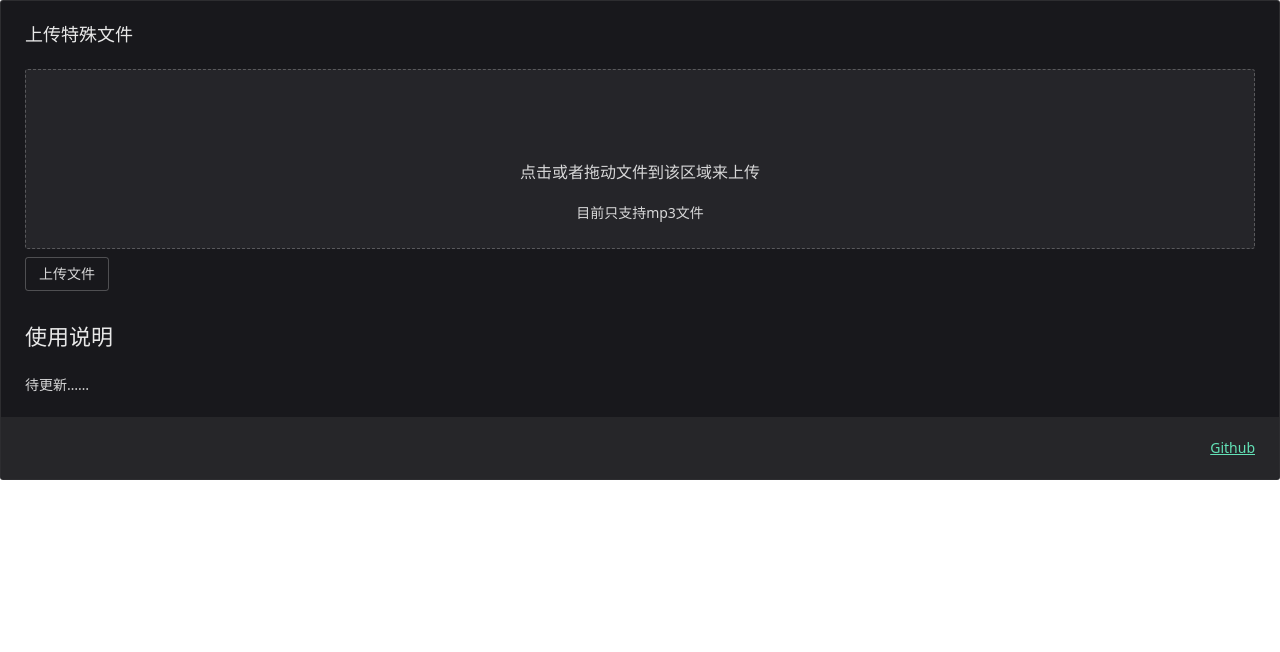
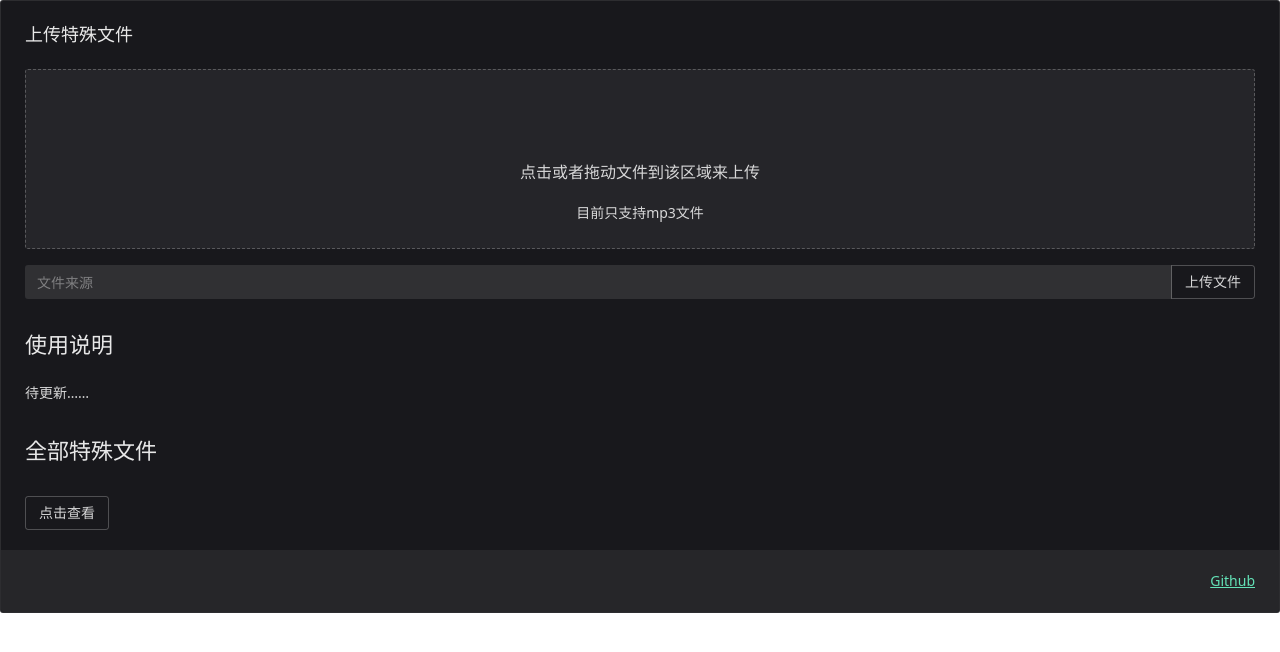
Before and after one commit to XYY-huijiwiki/mini-dashboard, a Vue app: page / in a window 1280 px wide. Shown: the top 652 px of the page. Built offline with nearby package versions, Linux system fonts and the light colour scheme; some icons are missing.

Commit message:
添加查看文件列表的功能

```diff
--- a/package.json
+++ b/package.json
@@ -8,11 +8,13 @@
     "preview": "vite preview"
   },
   "dependencies": {
+    "await-sleep": "^0.0.1",
     "vue": "^3.2.45"
   },
   "devDependencies": {
     "@vicons/ionicons5": "^0.12.0",
     "@vitejs/plugin-vue": "^4.0.0",
+    "axios": "^1.3.1",
     "naive-ui": "^2.34.3",
     "unplugin-vue-components": "^0.23.0",
     "vite": "^4.0.0"
--- a/src/App.vue
+++ b/src/App.vue
@@ -2,28 +2,38 @@
 import { ref } from 'vue';
 import { darkTheme } from 'naive-ui';
 import { ArchiveOutline as ArchiveIcon } from '@vicons/ionicons5';
-// import { encode, decode } from 'js-base64';
 import sleep from 'await-sleep';
 
+var fileSource = ref('');
 var loading = ref(false);
 let fileList;
 async function uploader() {
   loading.value = true;
-  for (let file in fileList) {
-    await sleep(1000);
+  for (let index in fileList) {
+    let file = fileList[index];
     let reader = new FileReader();
-    reader.readAsDataURL(fileList[file]['file']);
+    reader.readAsDataURL(file['file']);
     reader.onload = async (ev) => {
-      let fileName = fileList[file]['name'];
+      let fileName = file['name'];
       let fileContent = ev.target?.result;
       if (fileContent?.length > 1024 * 1024 * 2) {
-        loading.value = false;
-        $message.error(`文件 ${fileName} 超过1.5MB`);
+        // $message.error(`文件 ${fileName} 超过1.5MB`);
         console.log(`文件 ${fileName} 超过1.5MB`);
         return;
       }
-      // console.log(fileName);
-      // console.log(fileContent);
+
+      let fileSourceStr = fileSource.value ? `\n{{文件来源|${fileSource.value}}}` : '';
+
+      // 测试用
+      console.log(`file`);
+      console.log(file);
+      console.log(`fileName`);
+      console.log(fileName);
+      console.log(`fileContent`);
+      console.log(fileContent);
+      console.log(`fileSourceStr`);
+      console.log(fileSourceStr);
+      return;
 
       try {
         await new mw.Api()
@@ -40,7 +50,7 @@ async function uploader() {
           .create(
             `文件:${fileName}`,
             { summary: 'Base64编码文件页面' },
-            '{{Base64}}\n{{合理使用}}',
+            '{{Base64}}\n{{合理使用}}' + fileSourceStr,
           )
           .done(function () {
             $message.success(`${fileName} 上传成功`);
@@ -52,6 +62,9 @@ async function uploader() {
       }
 
     };
+
+    // for循环最后暂停1秒钟
+    await sleep(1000);
 
   }
 
@@ -65,6 +78,7 @@ async function uploader() {
     <n-card title="上传特殊文件">
 
       <!-- 上传区域 -->
+      <n-space vertical>
         <n-upload accept=".mp3" :default-upload="false" :multiple="true" v-model:file-list="fileList">
           <n-upload-dragger>
             <div style="margin-bottom: 12px">
@@ -78,17 +92,22 @@ async function uploader() {
             <n-p>目前只支持mp3文件</n-p>
           </n-upload-dragger>
         </n-upload>
-
-      <!-- 按钮区域 -->
+        <!-- 上传按钮 -->
+        <n-input-group>
+          <n-input placeholder="文件来源" v-model:value="fileSource" />
           <n-button @click="uploader()" :loading="loading">上传文件</n-button>
+        </n-input-group>
+      </n-space>
 
       <!-- 说明区域 -->
       <n-h2>使用说明</n-h2>
       <n-p>待更新……</n-p>
 
+      <all-file></all-file>
+
       <template #action>
         <n-space justify="end">
-          <n-a href="https://github.com/XYY-huiji-wiki/Base64-file-uploader">Github</n-a>
+          <n-a href="https://github.com/XYY-huiji-wiki/Base64-file-uploader" target="blank">Github</n-a>
         </n-space>
       </template>
 
--- /dev/null
+++ b/src/components/all-file.vue
@@ -0,0 +1,98 @@
+<template>
+    <n-h2>全部特殊文件</n-h2>
+    <n-space vertical>
+        <n-list hoverable>
+            <n-list-item v-for="item in fileList">
+                {{ item.title }}
+                <template #suffix>
+                    <n-space :wrap="false">
+                        <n-button tertiary tag="a" :href="`https://xyy.huijiwiki.com/p/${item.pageid}`"
+                            target="blank">文件页面</n-button>
+                        <n-button tertiary type="error" disabled> <template #icon> <n-icon> <delete-icon /> </n-icon>
+                            </template>
+                        </n-button>
+                    </n-space>
+                </template>
+            </n-list-item>
+        </n-list>
+        <n-button @click="showAllFile()" :loading="loading">{{ fileList.length ? '加载更多' : '点击查看' }}</n-button>
+    </n-space>
+</template>
+
+<script setup>
+import { ref } from 'vue';
+// import sleep from 'await-sleep';
+import { TrashOutline as deleteIcon } from '@vicons/ionicons5';
+
+var fileList = ref([]);
+var loading = ref(false);
+var cmcontinue = ref('');
+
+async function showAllFile() {
+
+    loading.value = true;
+
+    //测试
+    // await sleep(1000);
+    // fileList.value = fileList.value.concat([
+    //     {
+    //         "pageid": 47765,
+    //         "ns": 10,
+    //         "title": "模板:Base64"
+    //     },
+    //     {
+    //         "pageid": 47828,
+    //         "ns": 6,
+    //         "title": "文件:01-Level-01.mp3"
+    //     },
+    //     {
+    //         "pageid": 47830,
+    //         "ns": 6,
+    //         "title": "文件:02-Level-02.mp3"
+    //     },
+    //     {
+    //         "pageid": 47832,
+    //         "ns": 6,
+    //         "title": "文件:04-Level-04.mp3"
+    //     },
+    //     {
+    //         "pageid": 47834,
+    //         "ns": 6,
+    //         "title": "文件:Bonus levelsong-01.mp3"
+    //     },
+    //     {
+    //         "pageid": 47805,
+    //         "ns": 6,
+    //         "title": "文件:国潮有喜 button.mp3"
+    //     },
+    //     {
+    //         "pageid": 47811,
+    //         "ns": 6,
+    //         "title": "文件:国潮有喜 foot.mp3"
+    //     },
+    //     {
+    //         "pageid": 47809,
+    //         "ns": 6,
+    //         "title": "文件:国潮有喜 game.mp3"
+    //     },
+    //     {
+    //         "pageid": 47801,
+    //         "ns": 6,
+    //         "title": "文件:国潮有喜 gs.mp3"
+    //     },
+    //     {
+    //         "pageid": 47807,
+    //         "ns": 6,
+    //         "title": "文件:国潮有喜 select.mp3"
+    //     }
+    // ]);
+
+    let response = await axios.get(encodeURI(`https://xyy.huijiwiki.com/api.php?action=query&list=categorymembers&cmtitle=分类:Base64编码的文件&format=json&cmcontinue=${cmcontinue.value}`));
+    fileList.value = fileList.value.concat(response['data']['query']['categorymembers']);
+    cmcontinue.value = response['data']['continue']['cmcontinue']
+
+    loading.value = false;
+
+}
+
+</script>
```
Also changed, not shown: 1 other file (tests, documents, lock files or other folders). Lines whose indentation alone changed are shown as unchanged.
